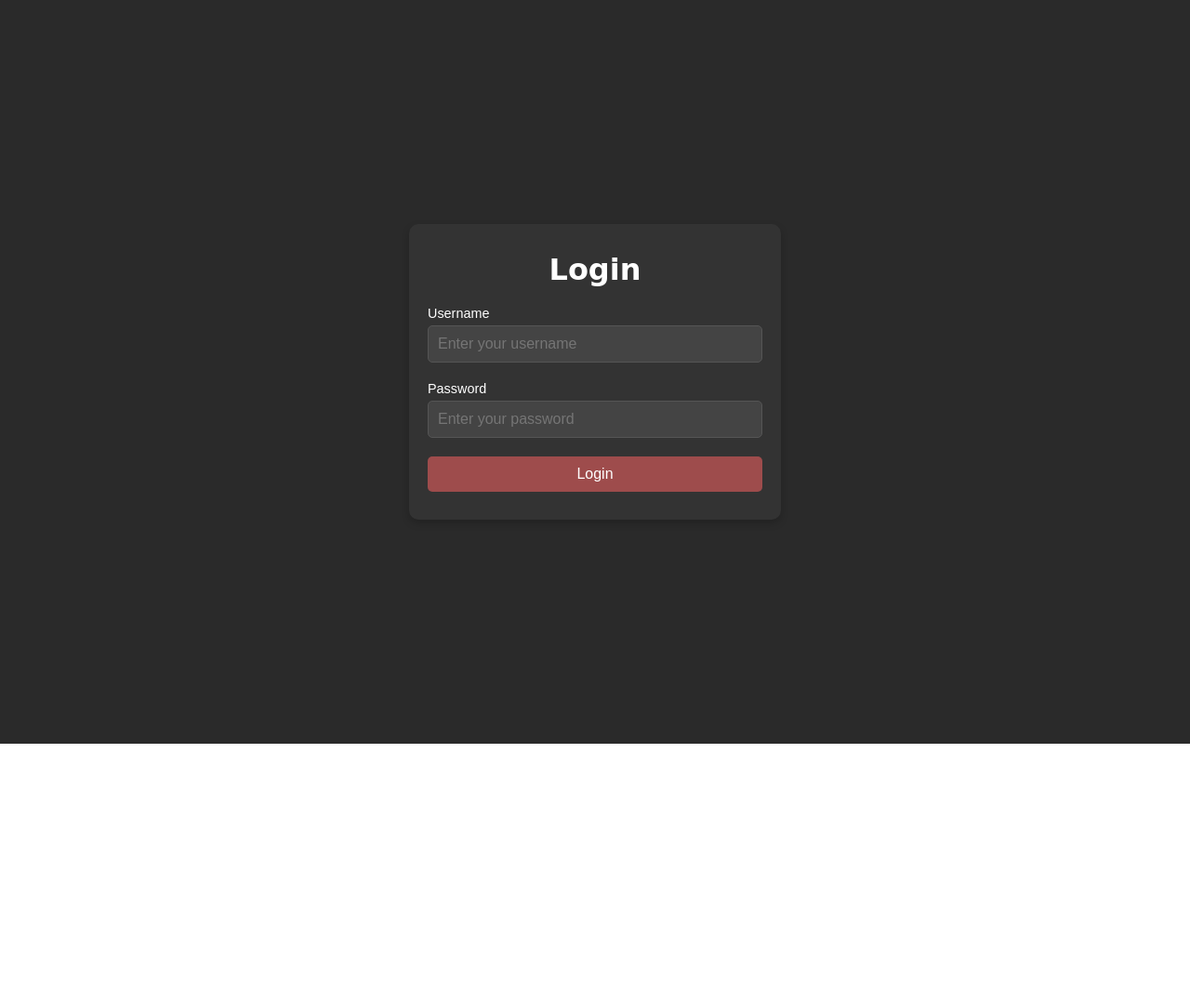
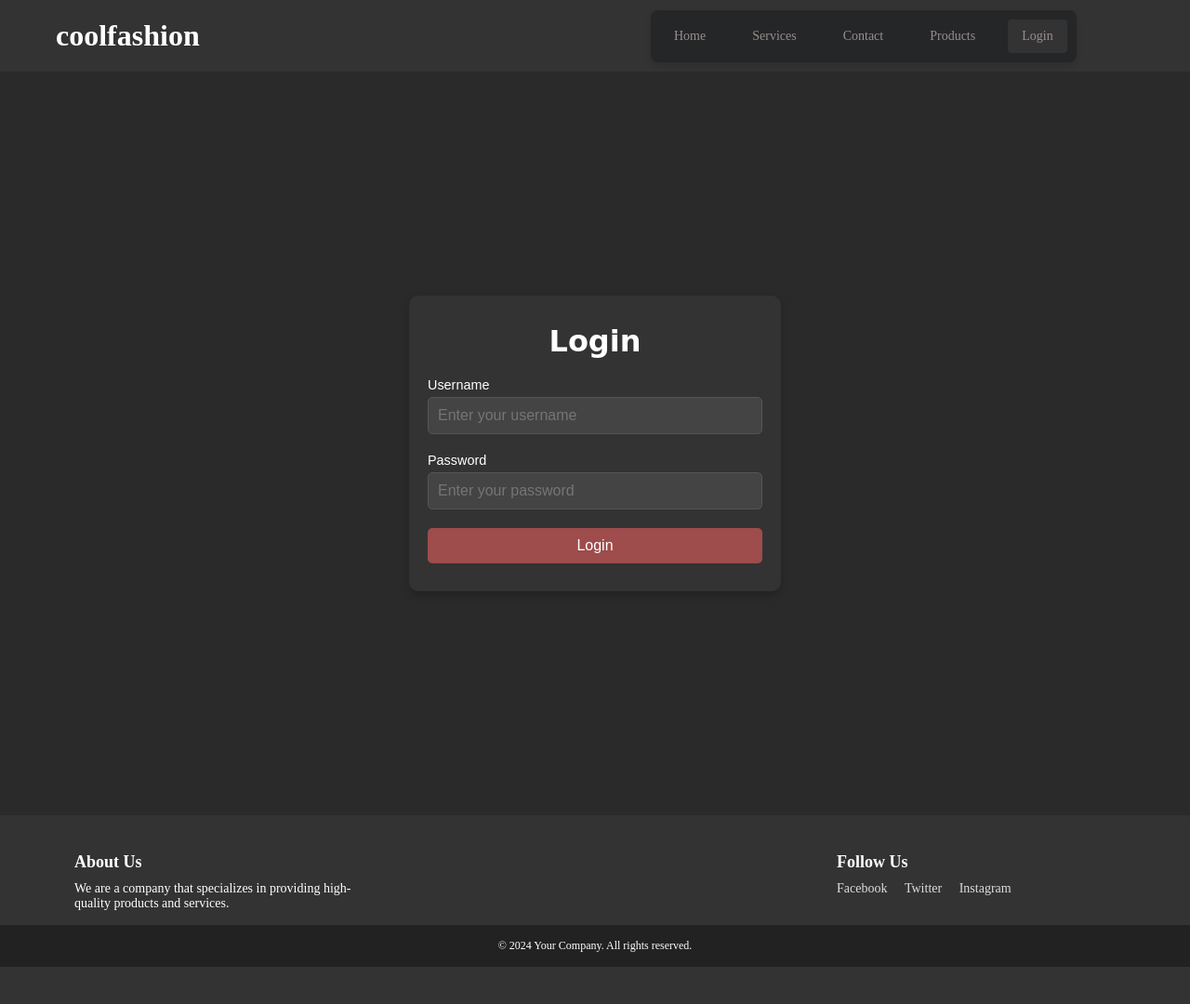
Before and after one commit to MohammedMohammed2/AgilWebsite, a plain HTML site: page login.html in a window 1280 px wide. Shown: the whole page at 93% size. Before the commit the page ends 800 px from the top, so only its background shows below. Drawn offline with Linux system fonts and the light colour scheme; a web font is replaced by a local one.

Commit message:
added login button for all pages

```diff
--- a/login.html
+++ b/login.html
@@ -7,7 +7,46 @@
     <title>Login</title>
     <link rel="stylesheet" href="./style.css">
 </head>
-
+<header class="header">
+    <div class="header-container">
+        <div class="logo">
+            <h1 class="coolFont">coolfashion</h1>
+        </div>
+        <nav class="dropdown">
+            <ul>
+                <li>
+                    <a href="/index.html">Home</a>
+                </li>
+                <li><a href="#">Services</a></li>
+                <li><a href="/contactUs.html">Contact</a></li>
+                <li>
+                    <a href="#" class="ProductsDropdown-toggle">Products</a>
+                    <ul class="dropdown">
+                        <li>
+                            <a href="#" class="Mendropdown-toggle">Men</a>
+                            <ul class="dropdown-menu">
+                                <li><a href="#" class="dropdown-item">men Products#1</a></li>
+                                <li><a href="#" class="dropdown-item">men Products#1</a></li>
+                                <li><a href="#" class="dropdown-item">men Products#1</a></li>
+                            </ul>
+                        </li>
+                        <li>
+                            <a href="#" class="WomenDropdown-toggle">Women</a>
+                            <ul class="dropdown-menu">
+                                <li><a href="#" class="dropdown-item">women Products#1</a></li>
+                                <li><a href="#" class="dropdown-item">women Products#1</a></li>
+                                <li><a href="#" class="dropdown-item">women Products#1</a></li>
+                            </ul>
+                        </li>
+                    </ul>
+                </li>
+                <li class="login-button">
+                    <a href="/login.html">Login</a>
+                </li>
+            </ul>
+        </nav>
+    </div>
+</header>
 <body>
     <div class="login-container">
         <div class="login-card">
@@ -28,4 +67,23 @@
         </div>
     </div>
 </body>
+<footer class="footer">
+    <div class="footer-container">
+        <div class="footer-section">
+            <h3>About Us</h3>
+            <p>We are a company that specializes in providing high-quality products and services.</p>
+        </div>
+        <div class="footer-section">
+            <h3>Follow Us</h3>
+            <div class="social-links">
+                <a href="#">Facebook</a>
+                <a href="#">Twitter</a>
+                <a href="#">Instagram</a>
+            </div>
+        </div>
+    </div>
+    <div class="footer-bottom">
+        <p>&copy; 2024 Your Company. All rights reserved.</p>
+    </div>
+</footer>
 </html>
```
Also changed, not shown: contactUs.html (+3 -1 lines), product_creation.html (+3 -1 lines), secondHand.html (+3 -1 lines).
